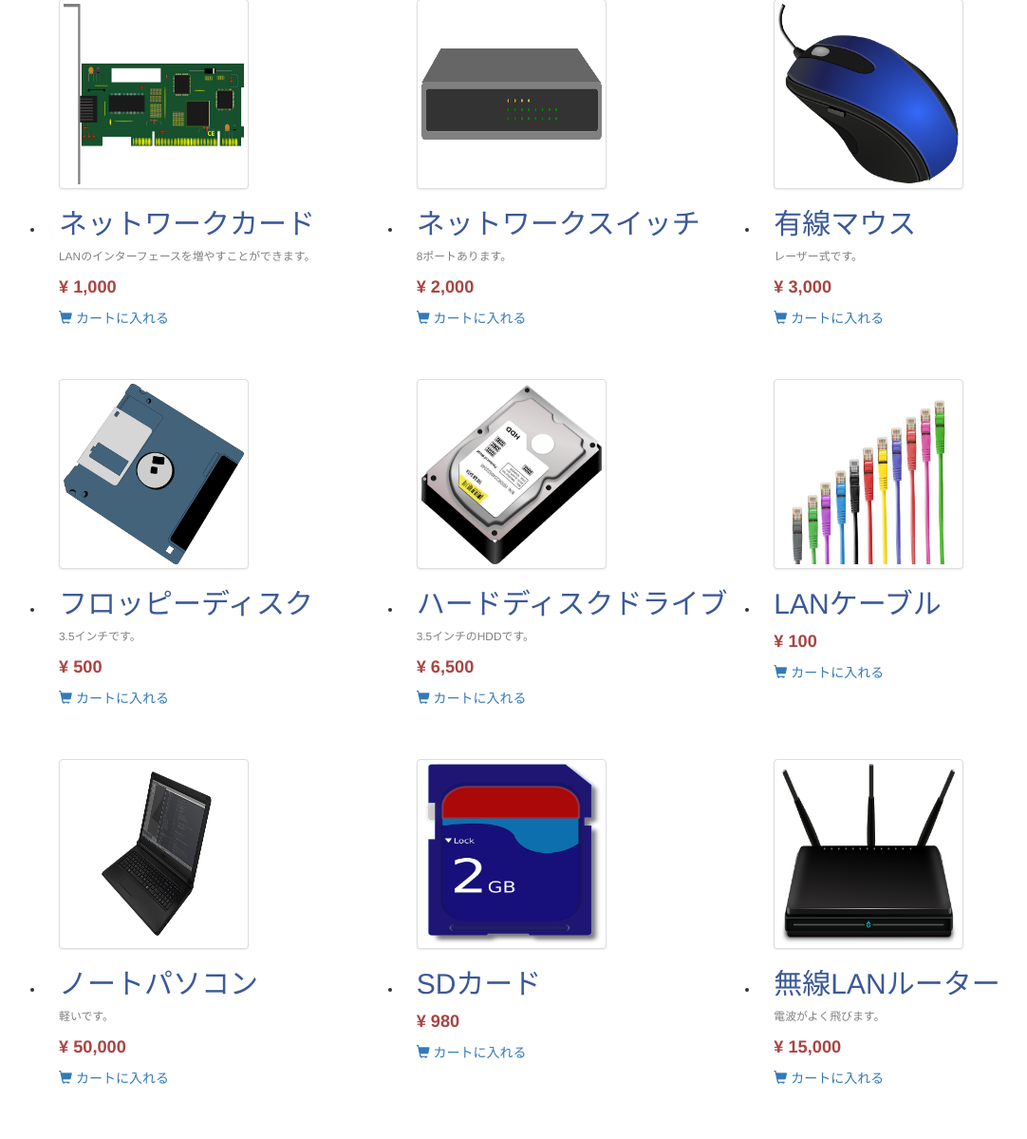
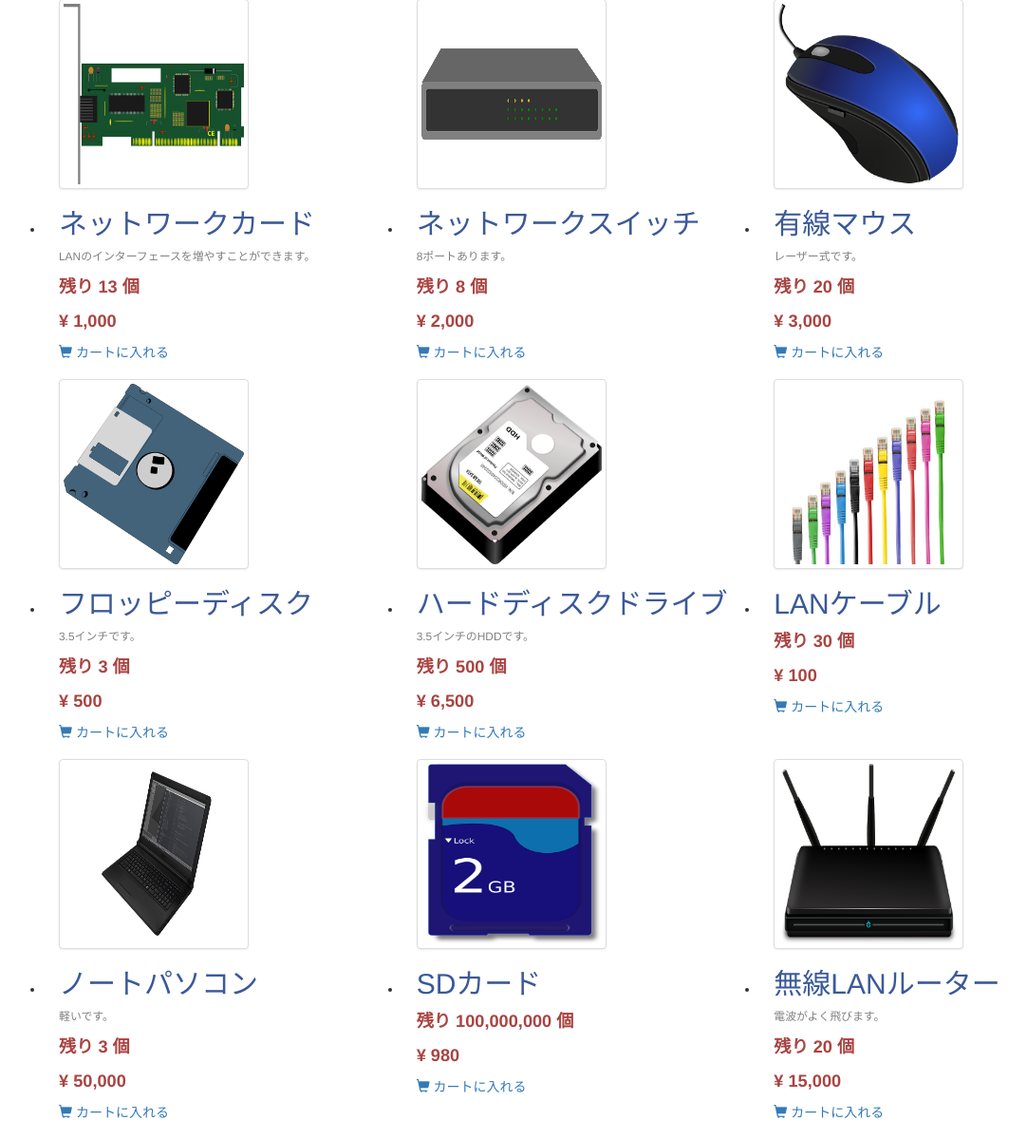
Before and after one commit to rinahira/hackathon_team_e, a Django app: page /ec/list/ in a window 1280 px wide. Shown: the part 91-1290 px from the top of the page at 95% size, without its empty margins (48-1130 px from the left). Run offline with Django 3.2, Linux system fonts and the light colour scheme; data comes from the database, SQL or seed files in the repository; both versions use the stored data as it was after the commit; some libraries are stand-ins or nearby versions.

Commit message:
在庫数を表示

```diff
--- a/ecommerce/templates/product_list.html
+++ b/ecommerce/templates/product_list.html
@@ -22,6 +22,7 @@
             </a>
             <h2 class="skay-brand">{{ product.name }}</h2>
             <p style="color: gray;"><small>{{ product.description }}</small></p>
+            <p class="text-danger" style="font-size: 1.3em;"><strong>残り {{ product.stock | intcomma }} 個</strong></p>
             <p class="text-danger" style="font-size: 1.3em;"><strong>¥ {{ product.price | intcomma }}</strong></p>
             <a href="../cart_add/{{ product.id }}">
                 <i class="glyphicon glyphicon-shopping-cart"></i>
```
Also changed, not shown: db.sqlite3.
